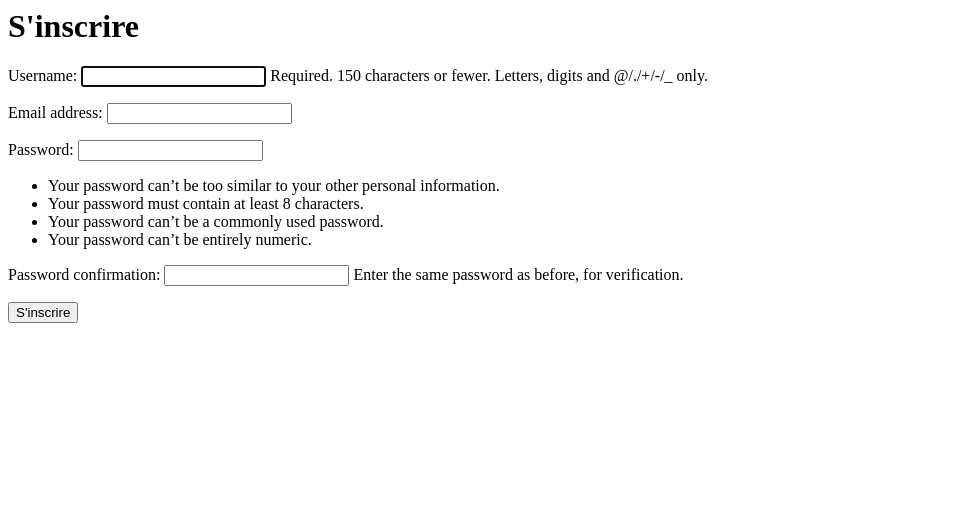
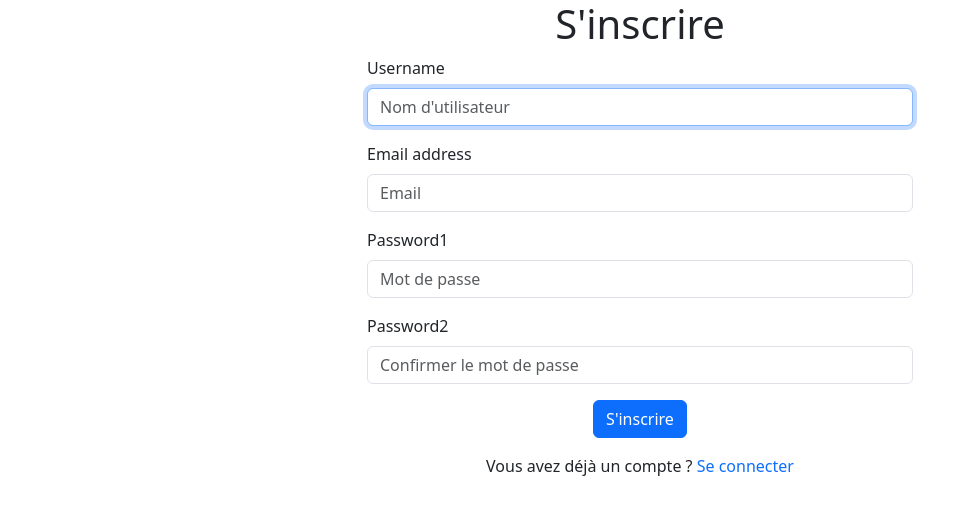
Before and after one commit to CarmelAdk/django-weather-app, a Django app: page /register in a window 1280 px wide. Shown: the top 515 px of the page, without its empty margins (0-972 px from the left). Run offline with Django 4.2, Linux system fonts and the light colour scheme; parts of the project's set-up code (start-up, migrations or seed data) failed here and were passed over.

Commit message:
make register and login page more fancy, add welcome message in index page

```diff
--- a/weather/forms.py
+++ b/weather/forms.py
@@ -5,7 +5,7 @@ from django.contrib.auth.models import User
 
 from django import forms
 
-from django.forms.widgets import PasswordInput, TextInput
+from django.forms.widgets import PasswordInput, EmailInput, TextInput
 
 
 class CityForm(ModelForm):
@@ -32,12 +32,17 @@ class CityForm(ModelForm):
 class CreateUserForm(UserCreationForm):
 
     class Meta:
-
         model = User
         fields = ['username', 'email', 'password1', 'password2']
+        widgets = {
+            'username': TextInput(attrs={'class' : 'form-control', 'placeholder' : 'Nom d\'utilisateur'}),
+            'email': EmailInput(attrs={'class' : 'form-control', 'placeholder' : 'Email'}),
+        }
+
+    password1 =forms.CharField(widget=PasswordInput(attrs={'class' : 'form-control', 'placeholder' : 'Mot de passe'}))
+    password2 =forms.CharField(widget=PasswordInput(attrs={'class' : 'form-control', 'placeholder' : 'Confirmer le mot de passe'}))
 
 
 class LoginForm(AuthenticationForm):
-
-    username = forms.CharField(widget=TextInput())
-    password = forms.CharField(widget=PasswordInput())
+    username = forms.CharField(widget=TextInput(attrs={'class' : 'form-control', 'placeholder' : 'Nom d\'utilisateur'}))
+    password = forms.CharField(widget=PasswordInput(attrs={'class' : 'form-control', 'placeholder' : 'Mot de passe'}))
--- a/weather/templates/weather/city_form.html
+++ b/weather/templates/weather/city_form.html
@@ -7,9 +7,9 @@
     </div>
     <div class="modal-body">
       <div class="mb-3">
-        <label for="{{ form.title.id_for_label }}" class="form-label">Nom</label>
+        <label for="{{ form.name.id_for_label }}" class="form-label">Nom</label>
         {{ form.name }}
-        <div class="invalid-feedback">{{ form.title.errors|first }}</div>
+        <div class="invalid-feedback">{{ form.name.errors|first }}</div>
       </div>
     </div>
     <div class="modal-footer">
--- a/weather/templates/weather/register.html
+++ b/weather/templates/weather/register.html
@@ -1,18 +1,52 @@
-<html>
+<!DOCTYPE html>
+<html lang="fr">
+<head>
+    <meta charset="UTF-8">
+    <meta name="viewport" content="width=device-width, initial-scale=1.0">
+    <title>Inscription</title>
+    <link href="https://cdn.jsdelivr.net/npm/bootstrap@5.3.0-alpha1/dist/css/bootstrap.min.css" rel="stylesheet">
+    <style>
+        .center {
+            display: flex;
+            justify-content: center;
+            align-items: center;
+        }
+    </style>
+</head>
+<body>
 
-    <h1> S'inscrire </h1>
+<div class="container mt-6">
+    <div class="row center">
+        <div class="col-md-6">
+            <h1 class="text-center">S'inscrire</h1>
 
-    <form method="POST" autocomplete="off">
+            <form class="mt-2" method="POST" autocomplete="off">
+                {% csrf_token %}
+                {% for field in registerform %}
+                    <div class="mb-3">
+                        <label for="{{ field.id_for_label }}" class="form-label">{{ field.label }}</label>
+                        {{ field }}
+                        {% if field.errors %}
+                            <div class="invalid-feedback">
+                                {% for error in field.errors %}
+                                    {{ error }}
+                                {% endfor %}
+                            </div>
+                        {% endif %}
+                    </div>
+                {% endfor %}
+                <input type="submit" class="btn btn-primary d-block mx-auto" value="S'inscrire"/>
+            </form>
+        </div>
+    </div>
 
-        {% csrf_token %}
+    <div class="row mt-3">
+        <div class="col text-center">
+            <p>Vous avez déjà un compte ? <a class="text-decoration-none"  href="{% url 'login' %}">Se connecter</a></p>
+        </div>
+    </div>
+</div>
 
-        {{registerform.as_p}}
-
-        <input type="submit" value="S'inscrire"/>
-
-
-    </form>
-
-
-
+<script src="https://cdn.jsdelivr.net/npm/bootstrap@5.3.0-alpha1/dist/js/bootstrap.bundle.min.js"></script>
+</body>
 </html>
--- a/weather/views.py
+++ b/weather/views.py
@@ -38,7 +38,9 @@ def get_city_weather(city):
 
 @login_required(login_url="login")
 def index(request):
-    return render(request, 'weather/index.html')
+    return render(request, 'weather/index.html', context = {
+        'user' : request.user
+    })
 
 @login_required(login_url="login")
 def cities_list(request):
```
Also changed, not shown: weather/templates/weather/index.html (+9 -6 lines), weather/templates/weather/login.html (+47 -11 lines).
